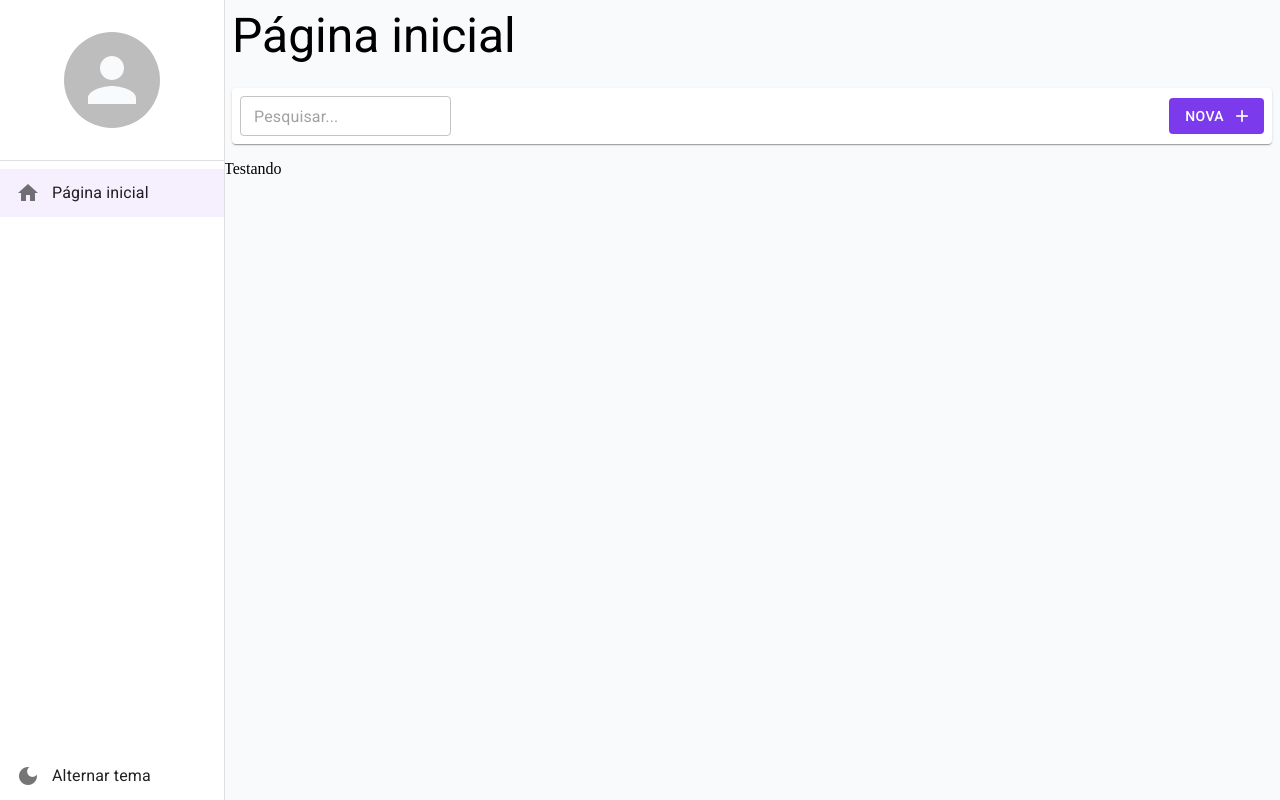
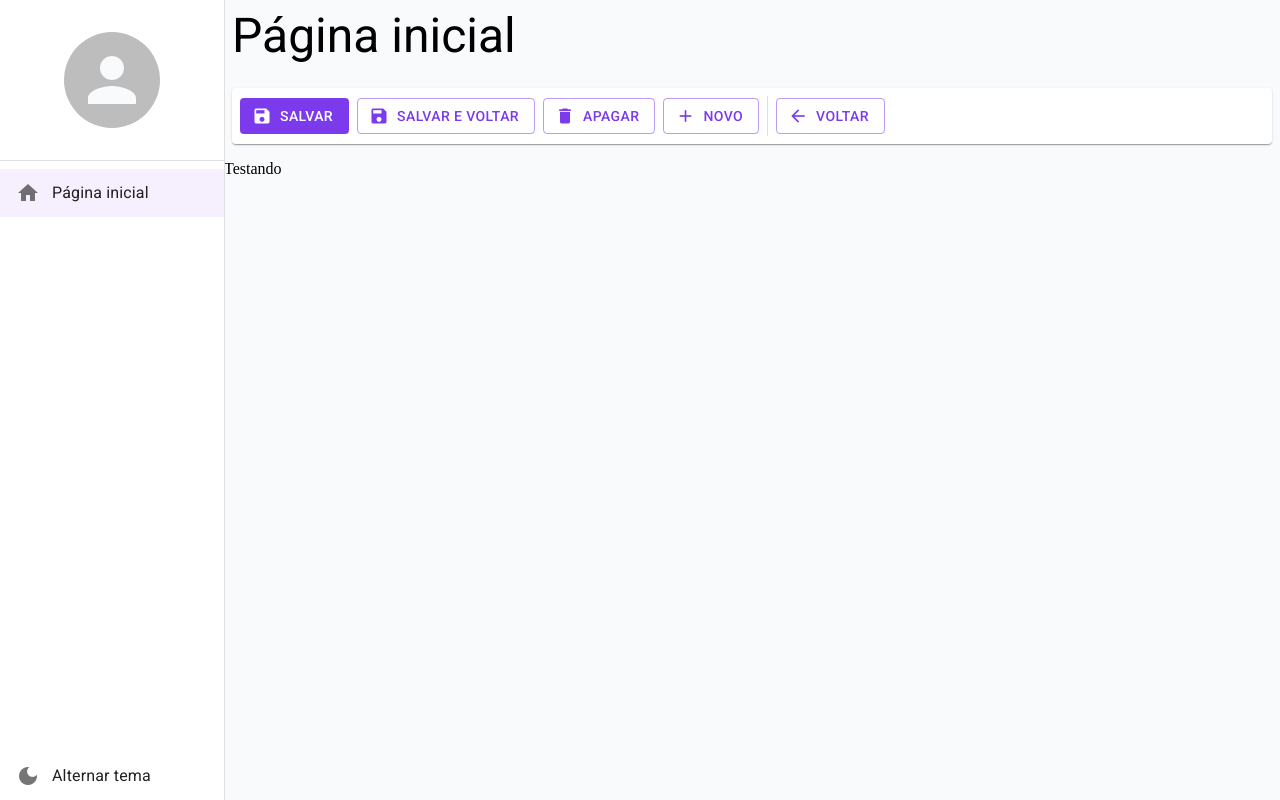
Before and after one commit to EduAlves4785/DokamiFront, a React (Create React App) app: page /home in a window 1280 px wide. Built offline with nearby package versions, Linux system fonts and the light colour scheme.

Commit message:
Barra de ferramenta detalhes

```diff
--- a/src/pages/dashboard/Dashboard.tsx
+++ b/src/pages/dashboard/Dashboard.tsx
@@ -1,14 +1,11 @@
-import { BarraDeFerramentas } from "../../shared/components"
+import { FerramentaDaListagem, FerramentaDeDetalhes } from "../../shared/components"
 import { LayoutBaseDePagina } from "../../shared/layouts"
 
 export const Dashboard=()=>{
     return(
        <LayoutBaseDePagina
         titulo="Página inicial" barraDeFerramentas={(
-            <BarraDeFerramentas
-                mostrarInput
-                textoBotaoNovo="Nova"
-            />
+            <FerramentaDeDetalhes mostrarBotaoSalvarEFechar/>
         )}>
         Testando
        </LayoutBaseDePagina>
--- a/src/shared/components/barra-de-ferramentas/BarraDeFerramentas.tsx
+++ b/src/shared/components/ferramentas-da-listagem/FerramentaDaListagem.tsx
@@ -1,7 +1,6 @@
 import { Box, Button, Icon, Paper, TextField, useTheme } from "@mui/material"
-import { text } from "stream/consumers";
 
-interface IBarraDeFerramentasProps {
+interface IFerramentaDaListagemProps {
     textoDaBusca?: string;
     mostrarInput?: boolean
     aoMudarTextoDeBusca?: (novoTexto: string) => void
@@ -10,7 +9,7 @@ interface IBarraDeFerramentasProps {
     aoClicarEmNovo?: () => void
 }
 
-export const BarraDeFerramentas: React.FC<IBarraDeFerramentasProps> = ({
+export const FerramentaDaListagem: React.FC<IFerramentaDaListagemProps> = ({
     textoDaBusca = '', mostrarInput = false, aoMudarTextoDeBusca, textoBotaoNovo = 'Novo', mostrarBotaoNovo = true, aoClicarEmNovo
 }) => {
 
--- /dev/null
+++ b/src/shared/components/ferramentas-de-detalhe/FerramentasDeDetalhe.tsx
@@ -0,0 +1,43 @@
+import { Box, Button, Divider, Icon, Paper, useTheme } from "@mui/material"
+
+interface IFerramentaDeDetalhesProps {
+    textoBotaoNovo?: String
+    mostrarBotaoNovo?: boolean
+    mostrarBotaoVoltar?: boolean
+    mostrarBotaoApagar?: boolean
+    mostrarBotaoSalvar?: boolean
+    mostrarBotaoSalvarEFechar?: boolean
+    aoClicarEmNovo?: () => void
+    aoClicarEmVoltar?: () => void
+    aoClicarEmApagar?: () => void
+    aoClicarEmSalvar?: () => void
+    aoClicarEmSalvarEFechar?: () => void
+}
+
+export const FerramentaDeDetalhes: React.FC<IFerramentaDeDetalhesProps> = ({
+    textoBotaoNovo = 'Novo', mostrarBotaoNovo = true, mostrarBotaoVoltar = true, mostrarBotaoApagar = true, mostrarBotaoSalvar = true, mostrarBotaoSalvarEFechar = false, aoClicarEmNovo, aoClicarEmVoltar, aoClicarEmApagar, aoClicarEmSalvar, aoClicarEmSalvarEFechar }) => {
+
+
+
+    const theme = useTheme()
+
+    return (
+        <Box component={Paper} sx={{
+            height: theme.spacing(5),
+            margin: 1,
+            padding: 1,
+            px: 1,
+            display: 'flex',
+            alignItems: 'center',
+            gap: 1
+        }}>
+           {mostrarBotaoSalvar && <Button onClick={aoClicarEmSalvar} variant="contained" color="primary" disableElevation startIcon={<Icon>save</Icon>}>Salvar</Button>}
+            {mostrarBotaoSalvarEFechar && <Button onClick={aoClicarEmSalvarEFechar} variant="outlined" color="primary" disableElevation startIcon={<Icon>save</Icon>}>Salvar e voltar</Button>}
+            {mostrarBotaoApagar && <Button onClick={aoClicarEmApagar} variant="outlined" color="primary" disableElevation startIcon={<Icon>delete</Icon>}>Apagar</Button>}
+            {mostrarBotaoNovo && <Button onClick={aoClicarEmNovo} variant="outlined" color="primary" disableElevation startIcon={<Icon>add</Icon>}>{textoBotaoNovo}</Button>}
+            {mostrarBotaoVoltar && <Divider variant="middle" orientation="vertical" />}
+            {mostrarBotaoVoltar && <Button variant="outlined" color="primary" disableElevation startIcon={<Icon>arrow_back</Icon>}>Voltar</Button>}
+        </Box>
+
+    )
+}
--- a/src/shared/components/index.ts
+++ b/src/shared/components/index.ts
@@ -1,2 +1,3 @@
 export * from './menu-lateral/MenuLateral';
-export * from './barra-de-ferramentas/BarraDeFerramentas';
+export * from './ferramentas-da-listagem/FerramentaDaListagem';
+export * from './ferramentas-de-detalhe/FerramentasDeDetalhe'
```
